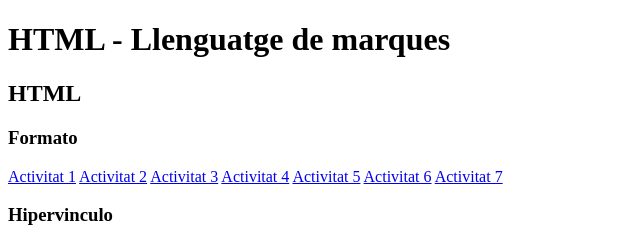
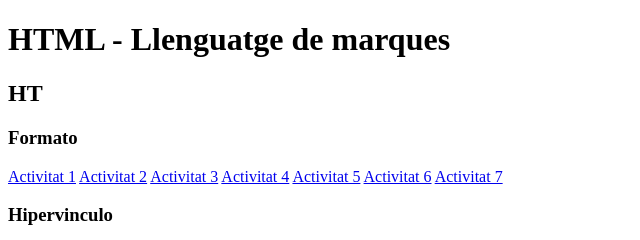
Before and after one commit to Migueletadas/HTML_LlenguatgesMarques, a plain HTML site: page index.html in a window 1280 px wide. Shown: the top 240 px of the page, 0-640 px from the left. Drawn offline with Linux system fonts and the light colour scheme.

Commit message:
Update index.html

```diff
--- a/index.html
+++ b/index.html
@@ -7,7 +7,7 @@
 </head>
 <body>
     <h1>HTML - Llenguatge de marques</h1>
-    <h2>HTML</h2>
+    <h2>HT</h2>
     <h3>Formato</h3>
     <a href="2.Formato/Act1.html">Activitat 1</a>
     <a href="2.Formato/Act2.html">Activitat 2</a>
```
